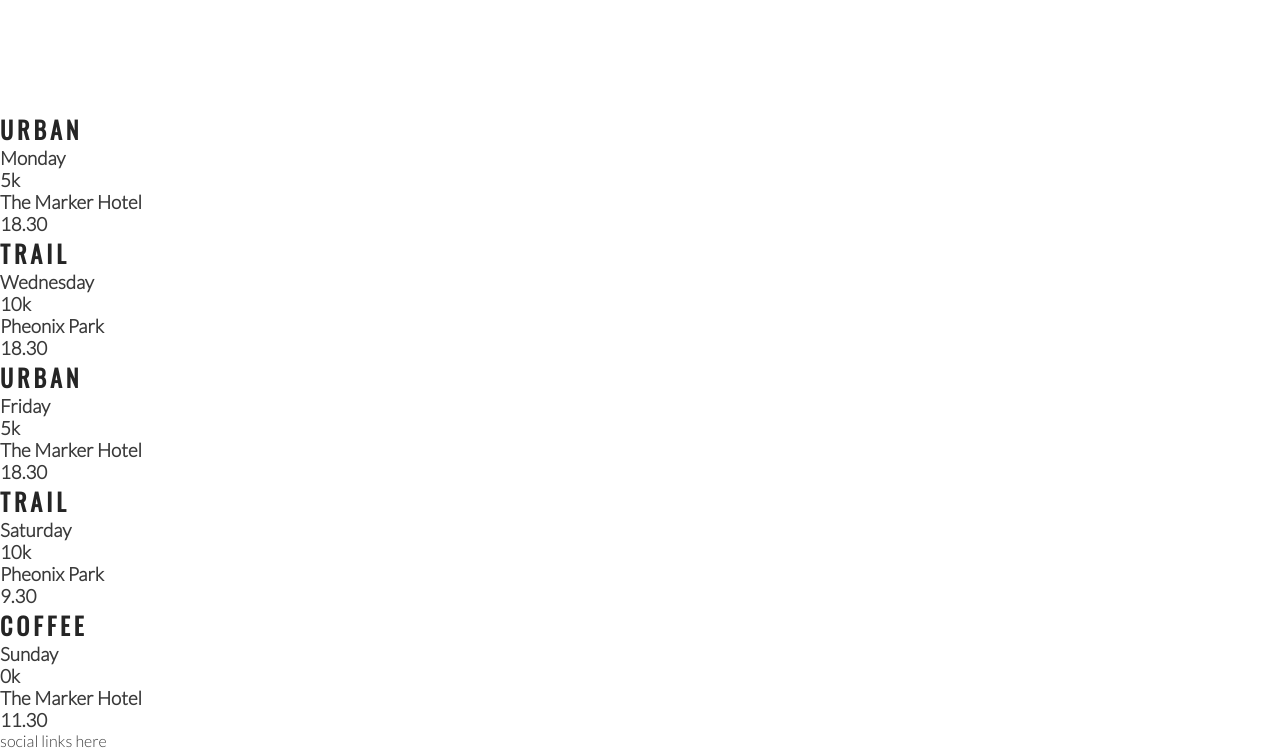
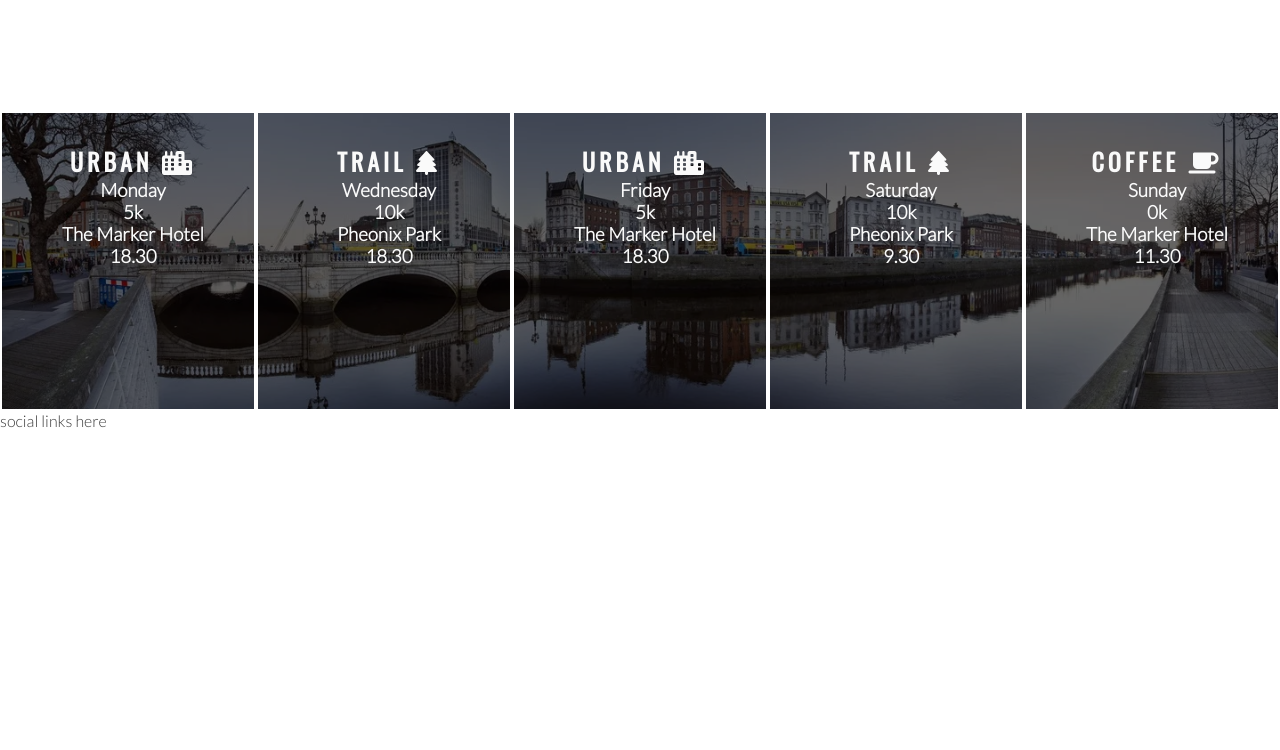
Before and after one commit to NinoFVal/Love-Running-Ex, a plain HTML site: page index.html in a window 1280 px wide. Shown: the part 1184-1934 px from the top of the page. After the commit the page ends 1614 px from the top, so only its background shows below. Drawn offline with nearby package versions, Linux system fonts and the light colour scheme.

Commit message:
add times style and icons from font awesome

```diff
--- a/assets/css/style.css
+++ b/assets/css/style.css
@@ -189,3 +189,30 @@
   height: 100%;
   border-radius: 50%;
 }
+
+/* event times */
+
+#times {
+  background: url("../images/dublin-city.webp");
+  background-repeat: no-repeat;
+  background-size: cover;
+  background-position: center;
+  width: 100%;
+  overflow: hidden;
+}
+
+#times div {
+  color: #fafafa;
+  background-color: rgba(0, 0, 0, 0.6);
+  width: 20%;
+  height: 300px;
+  float: left;
+  padding: 30px 0 0 10px;
+  text-align: center;
+  border: 2px solid white;
+  box-sizing: border-box;
+}
+
+#times h2 {
+  color: #fafafa;
+}
--- a/index.html
+++ b/index.html
@@ -94,37 +94,37 @@
       </div>
     </section>
 
-    <section>
+    <section id="times">
       <div>
-        <h2>Urban</h2>
+        <h2>Urban <i class="fa-solid fa-city"></i></h2>
         <h3>Monday</h3>
         <h3>5k</h3>
         <h3>The Marker Hotel</h3>
         <h3>18.30</h3>
       </div>
       <div>
-        <h2>Trail</h2>
+        <h2>Trail <i class="fa-solid fa-tree"></i></h2>
         <h3>Wednesday</h3>
         <h3>10k</h3>
         <h3>Pheonix Park</h3>
         <h3>18.30</h3>
       </div>
       <div>
-        <h2>Urban</h2>
+        <h2>Urban <i class="fa-solid fa-city"></i></h2>
         <h3>Friday</h3>
         <h3>5k</h3>
         <h3>The Marker Hotel</h3>
         <h3>18.30</h3>
       </div>
       <div>
-        <h2>Trail</h2>
+        <h2>Trail <i class="fa-solid fa-tree"></i></h2>
         <h3>Saturday</h3>
         <h3>10k</h3>
         <h3>Pheonix Park</h3>
         <h3>9.30</h3>
       </div>
       <div>
-        <h2>Coffee</h2>
+        <h2>Coffee <i class="fa-solid fa-mug-saucer"></i></h2>
         <h3>Sunday</h3>
         <h3>0k</h3>
         <h3>The Marker Hotel</h3>
```
Also changed, not shown: assets/images/dublin-city.webp (added).
